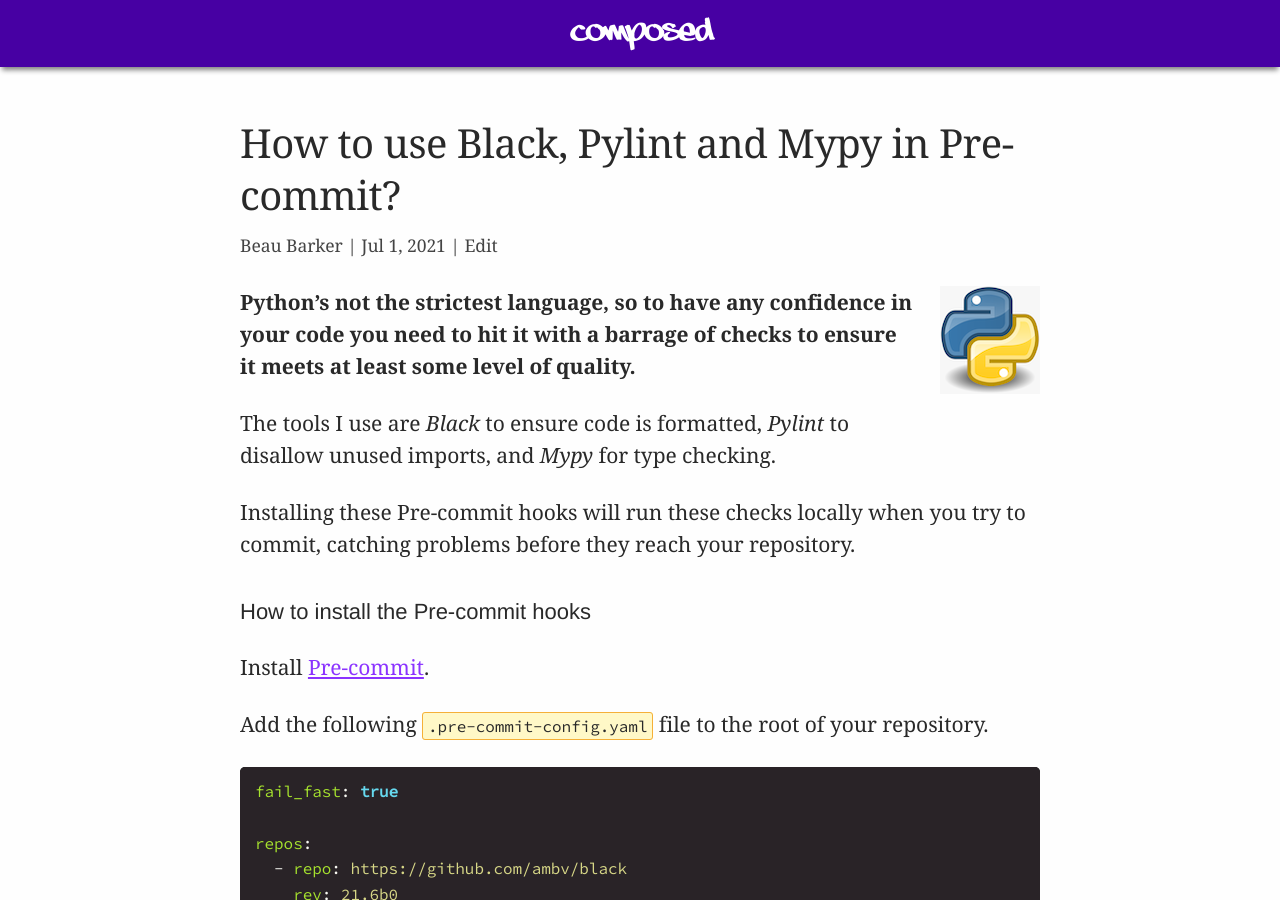
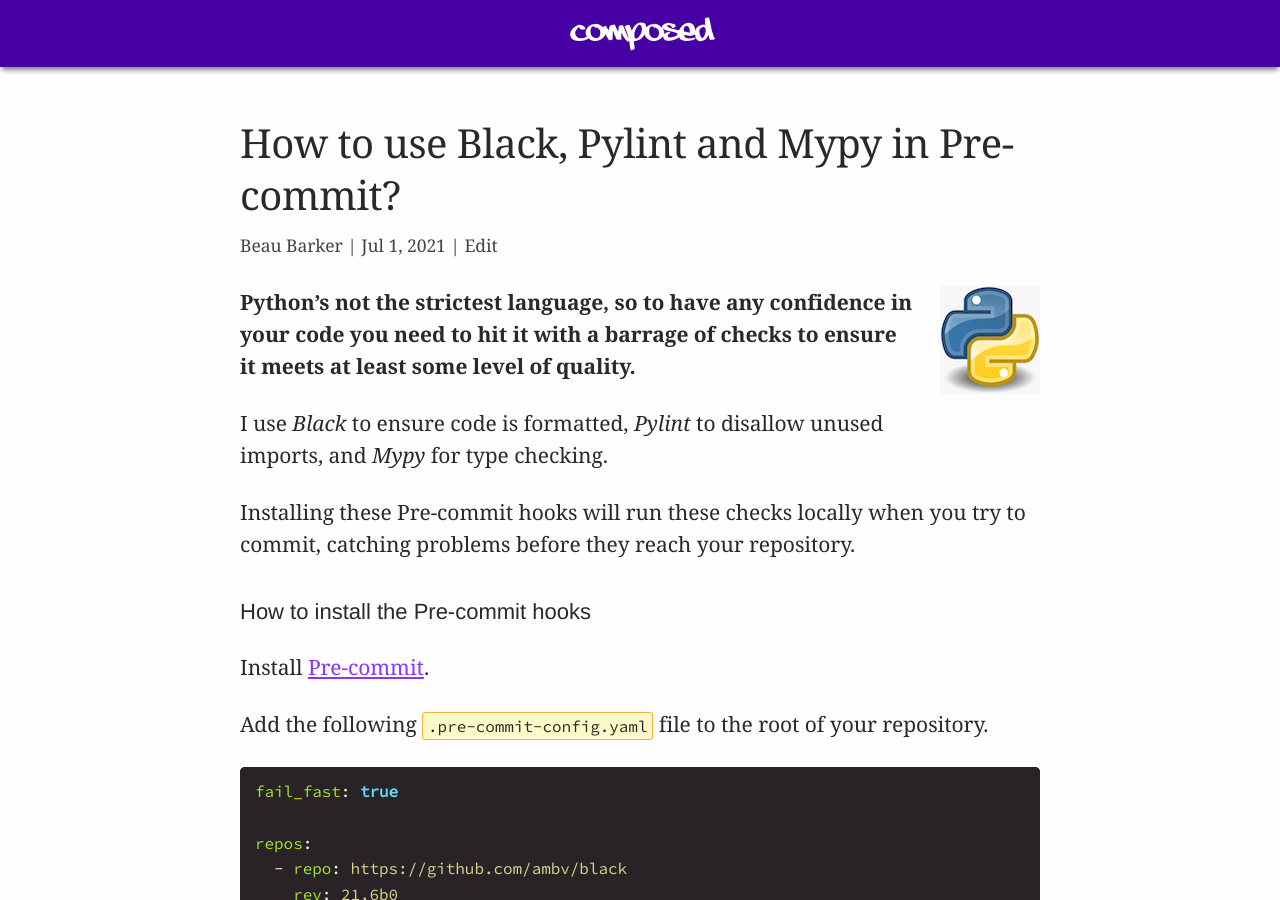
Before and after one commit to explodinglabs/explodinglabs.github.io, a Jekyll site: the page built from docs/_posts/python/2021-07-01-code-quality-pre-commit.markdown, in a window 1280 px wide and 900 px high. Built offline with Jekyll 4.4.1, drawn with Linux system fonts in a browser that asks for light colours.

Commit message:
Update 2021-07-01-code-quality-pre-commit.markdown

```diff
--- a/docs/_posts/python/2021-07-01-code-quality-pre-commit.markdown
+++ b/docs/_posts/python/2021-07-01-code-quality-pre-commit.markdown
@@ -18,7 +18,7 @@
 need to hit it with a barrage of checks to ensure it meets at least some level
 of quality.**
 
-The tools I use are *Black* to ensure code is formatted,
+I use *Black* to ensure code is formatted,
 *Pylint* to disallow unused imports, and *Mypy* for type checking.
 
 Installing these Pre-commit hooks will run these checks locally when you try to commit, catching problems before they
```
